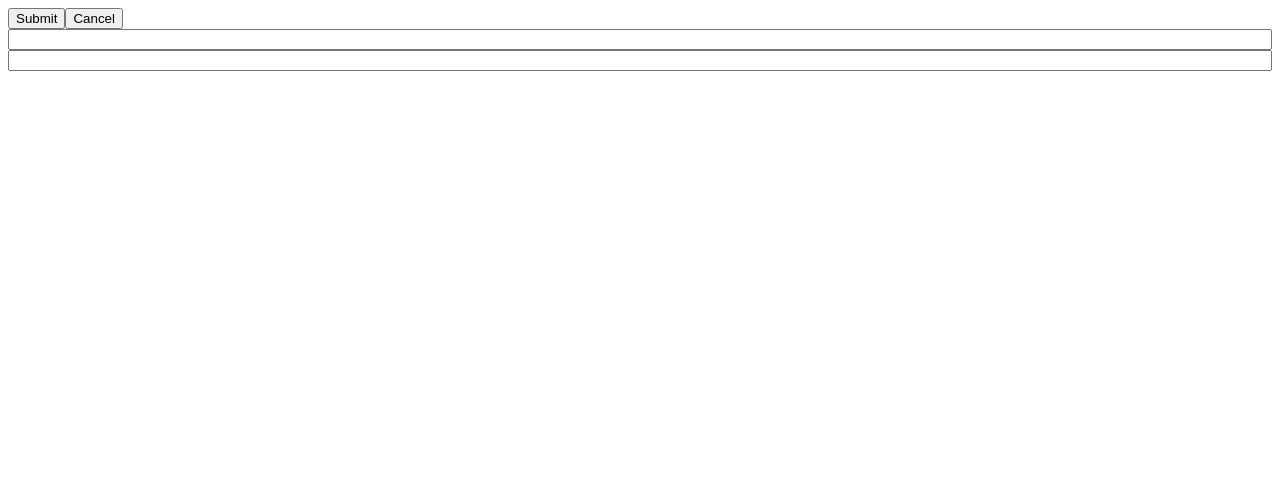
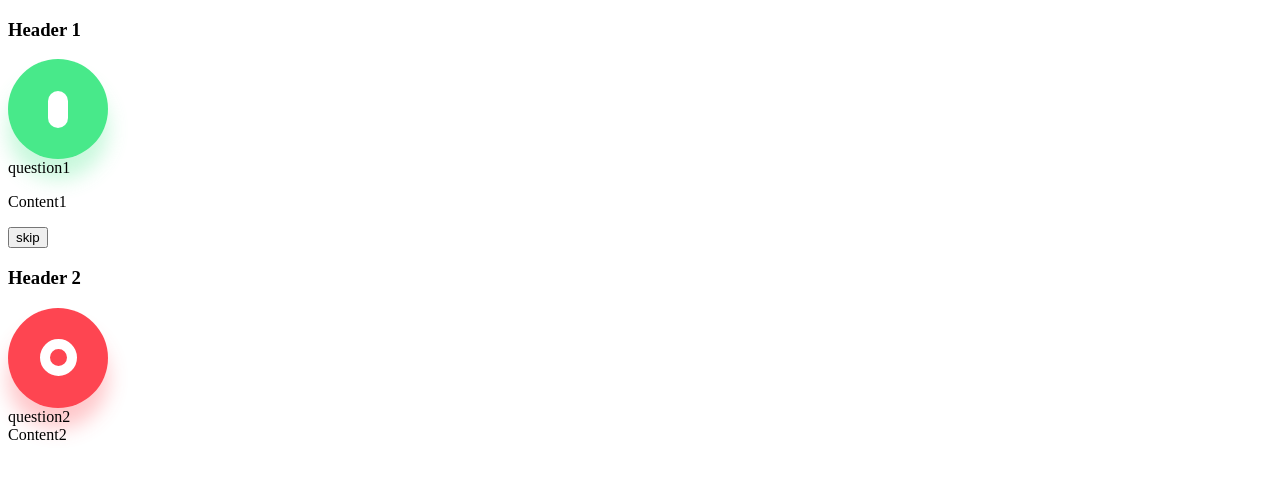
Before and after one commit to vylote/100dayangular, an Angular app: page / in a window 1280 px wide. Shown: the top 478 px of the page. Built offline with nearby package versions, Linux system fonts and the light colour scheme.

Commit message:
day 13: content projection

```diff
--- a/src/app/app.component.html
+++ b/src/app/app.component.html
@@ -1,9 +1,15 @@
-<flex-container>
-  <button>Submit</button>
-  <button>Cancel</button>
-</flex-container>
 
-<flex-container flexDirection="column">
-  <input type="email" />
-  <input type="password" />
-</flex-container>
+<app-toggle [(checked)]="questions.question1" [canSkip]="true" >
+  <h3>Header 1</h3>
+  <label for="">question1</label>
+
+  <p>Content1</p>
+
+</app-toggle>
+<app-toggle [(checked)]="questions.question2" [canSkip]="false" >
+  <h3>Header 2</h3>
+  <label for="">question2</label>
+
+  <ng-container ngProjectAs="p">Content2</ng-container>
+
+</app-toggle>
--- a/src/app/app.component.ts
+++ b/src/app/app.component.ts
@@ -1,4 +1,4 @@
-import { Component, ElementRef, QueryList, VERSION, ViewChild, ViewChildren, ViewContainerRef } from '@angular/core';
+import { Component, ElementRef, Input, QueryList, VERSION, ViewChild, ViewChildren, ViewContainerRef } from '@angular/core';
 
 @Component({
   selector: 'app-root',
@@ -6,5 +6,9 @@ import { Component, ElementRef, QueryList, VERSION, ViewChild, ViewChildren, Vie
   styleUrls: ['./app.component.scss'],
 })
 export class AppComponent {
-
+  name = 'VyLote'
+  questions = {
+    question1: true,
+    question2: false
+  }
 }
--- a/src/app/app.module.ts
+++ b/src/app/app.module.ts
@@ -4,10 +4,12 @@ import { NgModule } from '@angular/core';
 import { AppComponent } from './app.component';
 import { FormsModule } from '@angular/forms';
 import { FlexComponent } from './flex.component';
+import { ToggleComponent } from './toggle/toogle.component';
 @NgModule({
   declarations: [
     AppComponent,
-    FlexComponent
+    FlexComponent,
+    ToggleComponent
   ],
   imports: [
     BrowserModule, FormsModule
--- /dev/null
+++ b/src/app/toggle/toggle.component.html
@@ -0,0 +1,22 @@
+<header>
+    <ng-content select="h3"></ng-content>
+</header>
+<div
+  class="toggle-wrapper"
+  [class.checked]="checked"
+  tabindex="0"
+  (click)="toggle()"
+>
+  <div class="toggle"></div>
+</div>
+<div class="toogle-label">
+  <ng-content select="label"></ng-content>
+</div>
+
+<div class="toggle-content">
+    <ng-content select="p"></ng-content>
+</div>
+
+<div class="skip" *ngIf="canSkip">
+    <button>skip</button>
+</div>
--- /dev/null
+++ b/src/app/toggle/toggle.component.scss
@@ -0,0 +1,50 @@
+.toggle-wrapper {
+  display: flex;
+  align-items: center;
+  justify-content: center;
+  cursor: pointer;
+  transition: all 0.2s;
+  width: 100px;
+  height: 100px;
+  border-radius: 50%;
+  background-color: #fe4551;
+  box-shadow: 0 20px 20px 0 rgba(#fe4551, 0.3);
+}
+
+.toggle-wrapper:active {
+  width: 95px;
+  height: 95px;
+  box-shadow: 0 15px 15px 0 rgba(#fe4551, 0.5);
+}
+.toggle-wrapper .toggle {
+  height: 17px;
+  width: 17px;
+}
+
+.toggle {
+  transition: all 0.2s ease-in-out;
+  height: 20px;
+  width: 20px;
+  background-color: transparent;
+  border: 10px solid #fff;
+  border-radius: 50%;
+  cursor: pointer;
+  animation: red 0.7s linear forwards;
+}
+
+.toggle-wrapper.checked {
+  background-color: #48e98a;
+  box-shadow: 0 20px 20px 0 rgba(#48e98a, 0.3);
+}
+
+.toggle-wrapper.checked:active {
+  box-shadow: 0 15px 15px 0 rgba(#48e98a, 0.5);
+}
+
+.toggle-wrapper.checked .toggle {
+  width: 0;
+  background-color: #fff;
+  border-color: transparent;
+  border-radius: 30px;
+  animation: green 0.7s linear forwards !important;
+}
--- /dev/null
+++ b/src/app/toggle/toogle.component.ts
@@ -0,0 +1,22 @@
+import { Component, OnInit, Input, Output, EventEmitter } from '@angular/core';
+
+@Component({
+  selector: 'app-toggle',
+  templateUrl: './toggle.component.html',
+  styleUrls: ['./toggle.component.scss'],
+})
+export class ToggleComponent implements OnInit {
+  @Input() canSkip: boolean;
+  @Input() checked = false;
+  @Output() checkedChange = new EventEmitter<boolean>();
+  @Output() isSkip = new EventEmitter<string>();
+
+  constructor() {}
+
+  ngOnInit() {}
+
+  toggle() {
+    this.checked = !this.checked;
+    this.checkedChange.emit(this.checked);
+  }
+}
```
